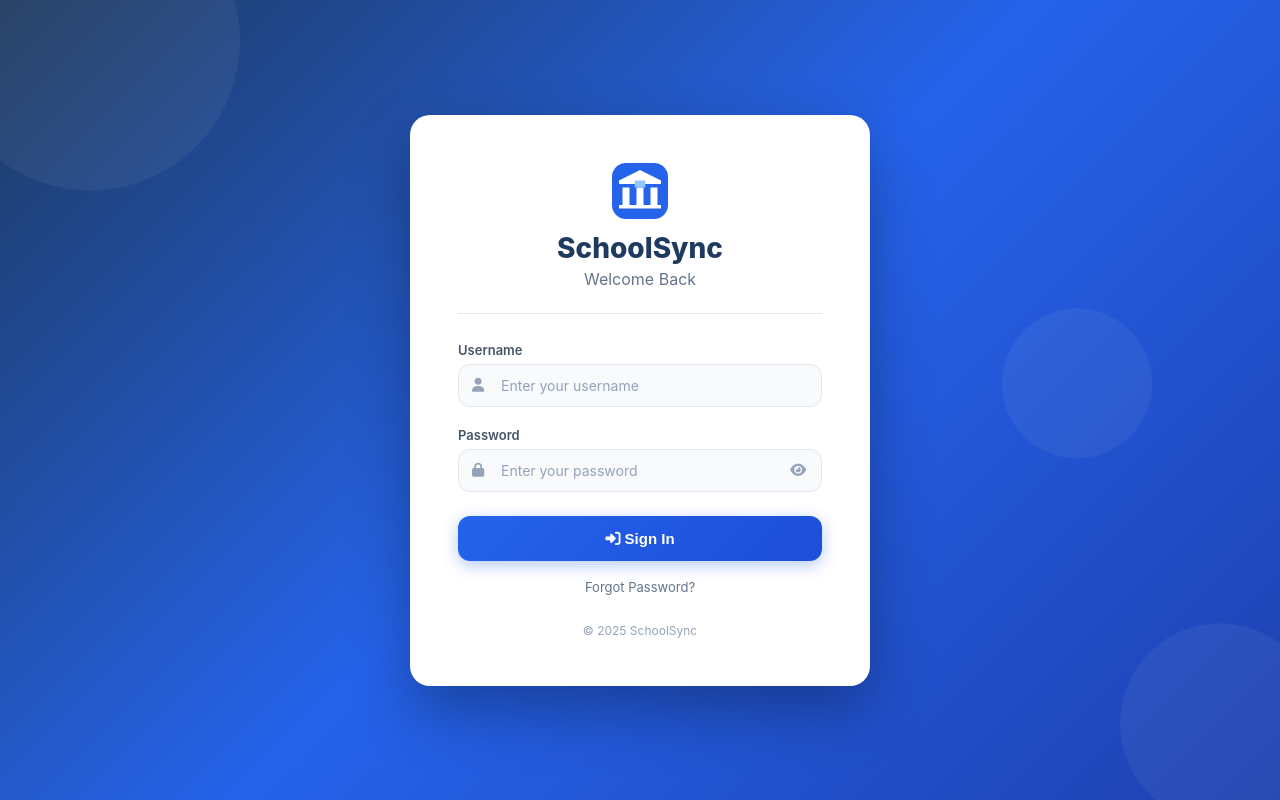
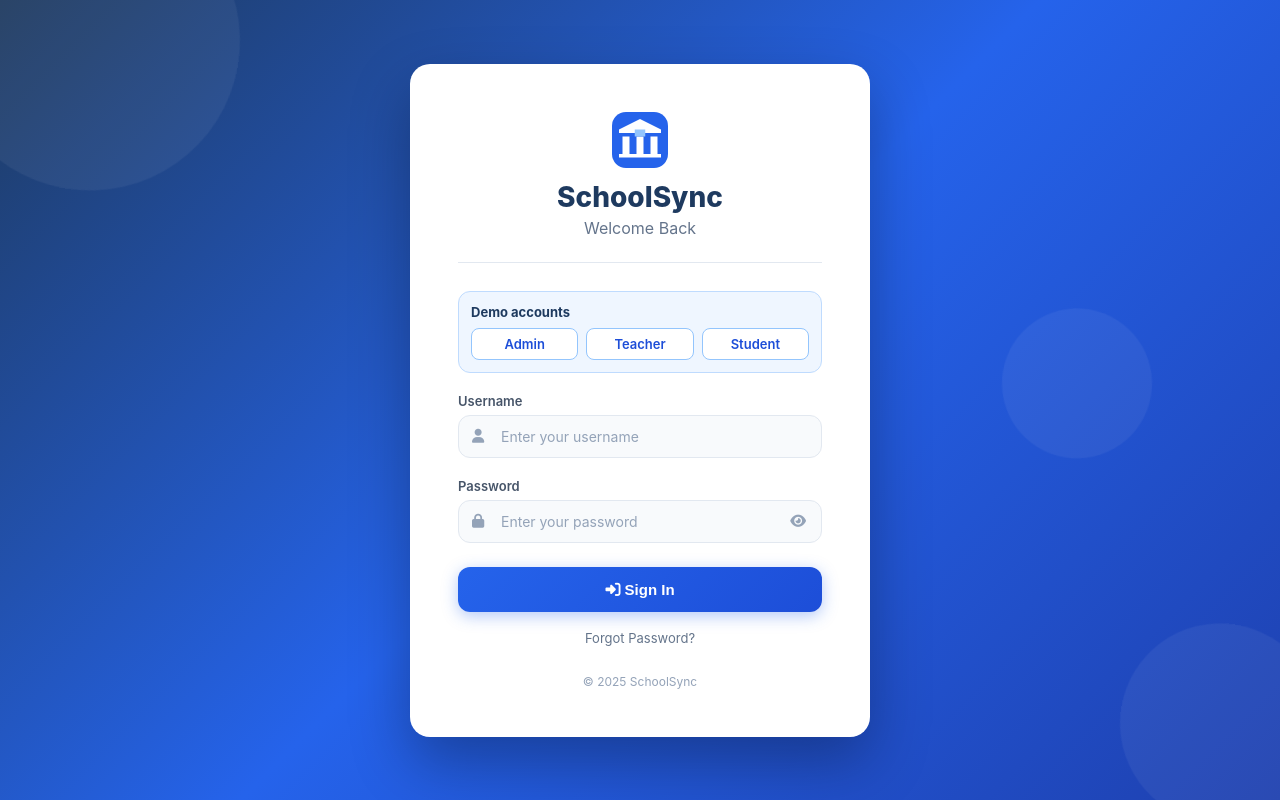
Before and after one commit to Abdul-Wasia/SchoolSync, a Flask app: page /login in a window 1280 px wide. Run offline with Flask 3, Linux system fonts and the light colour scheme.

Commit message:
Make demo accounts usable

```diff
--- a/config.py
+++ b/config.py
@@ -1,5 +1,8 @@
 import os
 from datetime import timedelta
+from dotenv import load_dotenv
+
+load_dotenv()
 
 class Config:
     SECRET_KEY = os.getenv('SECRET_KEY', 'change-this-secret')
--- a/templates/auth/login.html
+++ b/templates/auth/login.html
@@ -75,6 +75,33 @@
             background: #E2E8F0;
             margin-bottom: 28px;
         }
+
+        .demo-login-panel {
+            background: #EFF6FF;
+            border: 1px solid #BFDBFE;
+            border-radius: 12px;
+            padding: 12px;
+            margin-bottom: 20px;
+            color: #1E3A5F;
+            font-size: 13px;
+        }
+        .demo-login-grid {
+            display: grid;
+            grid-template-columns: repeat(3, 1fr);
+            gap: 8px;
+            margin-top: 8px;
+        }
+        .demo-login-grid button {
+            border: 1px solid #93C5FD;
+            border-radius: 8px;
+            padding: 7px 4px;
+            background: white;
+            color: #1D4ED8;
+            cursor: pointer;
+            font: inherit;
+            font-weight: 600;
+        }
+        .demo-login-grid button:hover { background: #DBEAFE; }
 
         .form-group {
             margin-bottom: 20px;
@@ -212,6 +239,15 @@
         <p class="login-subtitle">Welcome Back</p>
         <div class="login-divider"></div>
 
+        <div class="demo-login-panel">
+            <strong>Demo accounts</strong>
+            <div class="demo-login-grid">
+                <button type="button" onclick="useDemo('admin', 'admin123')">Admin</button>
+                <button type="button" onclick="useDemo('teacher1', 'teach123')">Teacher</button>
+                <button type="button" onclick="useDemo('student1', 'stud123')">Student</button>
+            </div>
+        </div>
+
         {% with messages = get_flashed_messages(with_categories=true) %}
             {% if messages %}
             <div class="alerts">
@@ -265,6 +301,11 @@
                 icon.className = 'fas fa-eye';
             }
         }
+
+        function useDemo(username, password) {
+            document.getElementById('username').value = username;
+            document.getElementById('password').value = password;
+        }
     </script>
 </body>
 </html>
```
Also changed, not shown: 1 other file.
